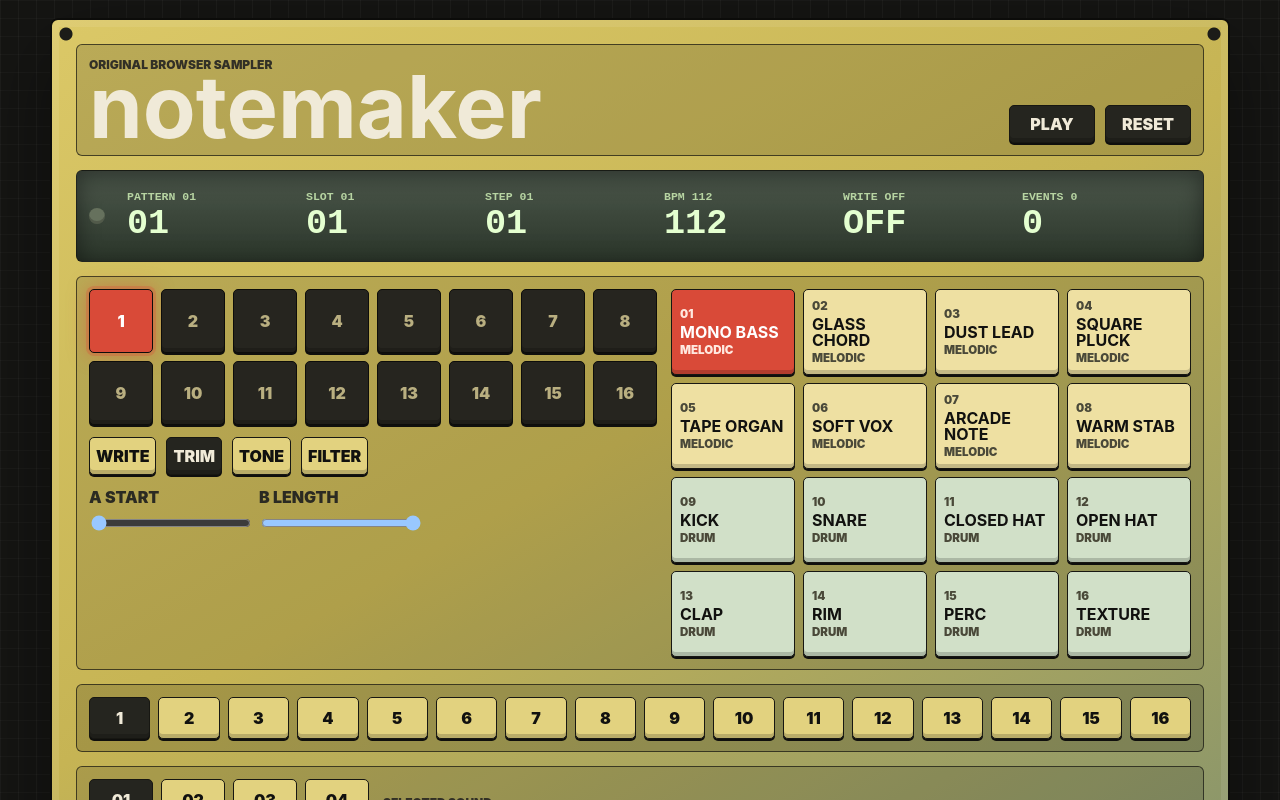
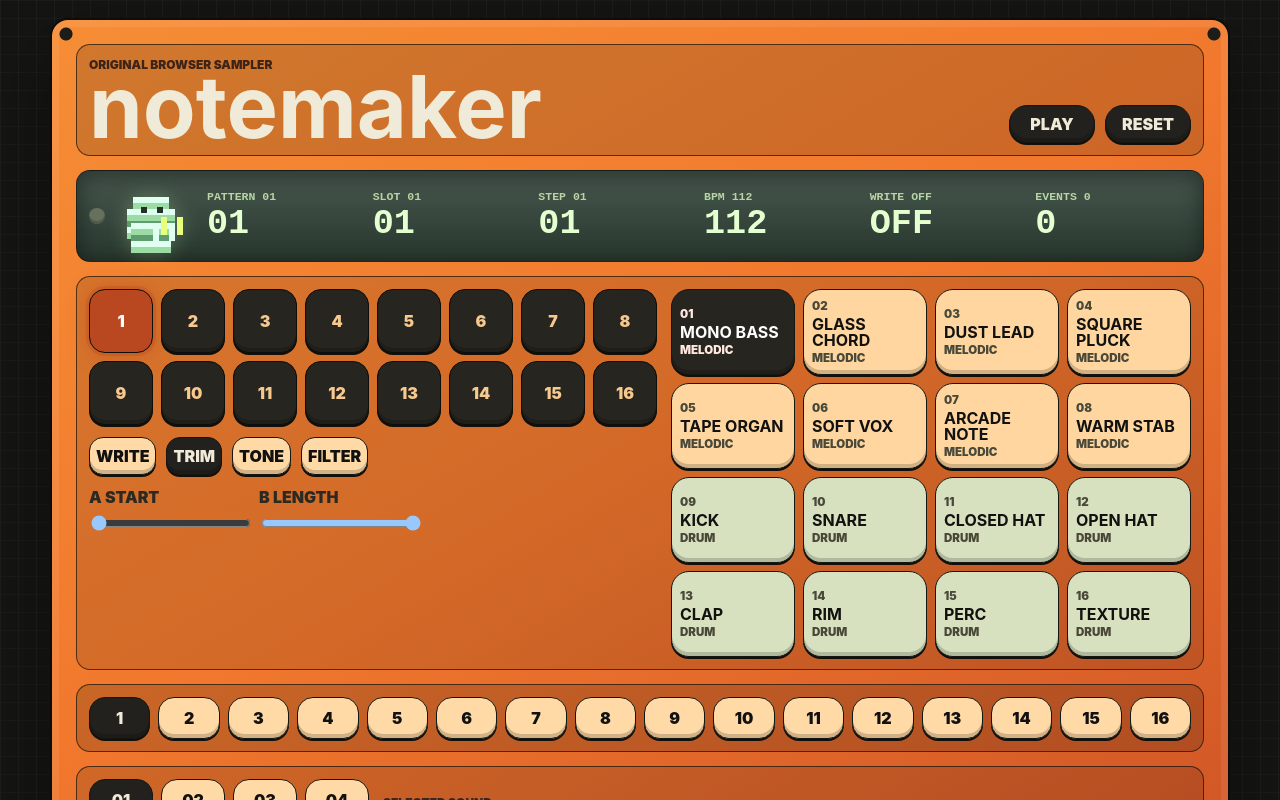
Before and after one commit to DheerajRay/NoteMaker, a React (Vite) app: page / in a window 1280 px wide. Shown: the top 800 px of the page. Built offline with nearby package versions, Linux system fonts and the light colour scheme.

Commit message:
style: warm up sampler device surface

```diff
--- a/src/components/Po33Device.tsx
+++ b/src/components/Po33Device.tsx
@@ -77,6 +77,7 @@ export function Po33Device({
 
         <section className="lcd" aria-label="LCD status">
           <span className={`run-light ${playing ? "is-on" : ""}`} aria-hidden="true" />
+          <PixelSampler playing={playing} stepIndex={activeStep.index} />
           <LcdCell label="pattern" value={format2(project.activePatternId)} />
           <LcdCell label="slot" value={format2(project.activeSlotId)} />
           <LcdCell label="step" value={format2(currentStep + 1)} />
@@ -204,6 +205,24 @@ export function Po33Device({
   );
 }
 
+function PixelSampler({ playing, stepIndex }: { playing: boolean; stepIndex: number }) {
+  return (
+    <div
+      className={`pixel-sampler ${playing ? "is-playing" : ""}`}
+      aria-label="8-bit sample animation"
+      role="img"
+      style={{ "--pixel-step": stepIndex } as React.CSSProperties}
+    >
+      <span className="pixel-row pixel-row-top" />
+      <span className="pixel-row pixel-row-mid" />
+      <span className="pixel-row pixel-row-low" />
+      <span className="pixel-eye pixel-eye-left" />
+      <span className="pixel-eye pixel-eye-right" />
+      <span className="pixel-meter" />
+    </div>
+  );
+}
+
 function LcdCell({ label, value }: { label: string; value: string }) {
   return (
     <div>
--- a/src/styles.css
+++ b/src/styles.css
@@ -5,13 +5,15 @@
   color: #f0ead8;
   --ink: #11110f;
   --paper: #f0ead8;
-  --muted: #9c947f;
-  --panel: #d7c36a;
-  --panel-dark: #25251f;
-  --line: #4f4a37;
-  --lcd: #93a878;
-  --red: #d94a38;
-  --green: #7bd470;
+  --muted: #7d6f5f;
+  --panel: #f18a36;
+  --panel-light: #ffd9a6;
+  --panel-dark: #22211d;
+  --line: #5f3820;
+  --lcd: #7fa37c;
+  --orange: #ef6f2e;
+  --orange-deep: #b9471f;
+  --green: #8ddb83;
   --blue: #62a6d7;
   --shadow: 0 30px 80px rgba(0, 0, 0, 0.38);
 }
@@ -40,8 +42,8 @@ button,
 .file-control {
   min-height: 38px;
   border: 1px solid #171712;
-  border-radius: 5px;
-  background: #e2d27f;
+  border-radius: 14px;
+  background: var(--panel-light);
   color: var(--ink);
   cursor: pointer;
   font-weight: 900;
@@ -52,7 +54,7 @@ button,
 
 button:hover,
 .file-control:hover {
-  background: #f0df8a;
+  background: #ffe4bd;
 }
 
 button:focus-visible,
@@ -91,13 +93,13 @@ h2 {
   gap: 14px;
   padding: clamp(14px, 2vw, 24px);
   border: 2px solid #0c0c0a;
-  border-radius: 8px;
+  border-radius: 18px;
   background:
     radial-gradient(circle at 14px 14px, #1c1c18 0 6px, transparent 7px),
     radial-gradient(circle at calc(100% - 14px) 14px, #1c1c18 0 6px, transparent 7px),
     radial-gradient(circle at 14px calc(100% - 14px), #1c1c18 0 6px, transparent 7px),
     radial-gradient(circle at calc(100% - 14px) calc(100% - 14px), #1c1c18 0 6px, transparent 7px),
-    linear-gradient(150deg, #dbc867 0%, #c6b454 45%, #7d8f70 100%);
+    linear-gradient(150deg, #f68d35 0%, #f1782d 44%, #c94f25 100%);
   box-shadow: var(--shadow), inset 0 0 0 7px rgba(255, 255, 255, 0.08);
 }
 
@@ -107,7 +109,7 @@ h2 {
 .lower-panel,
 .key-bank {
   border: 1px solid rgba(16, 16, 12, 0.68);
-  border-radius: 6px;
+  border-radius: 14px;
 }
 
 .device-header {
@@ -120,7 +122,7 @@ h2 {
 }
 
 .device-eyebrow {
-  color: #323026;
+  color: #3d2418;
   font-size: 0.75rem;
   font-weight: 900;
   text-transform: uppercase;
@@ -140,16 +142,17 @@ h2 {
   min-width: 86px;
   background: var(--panel-dark);
   color: var(--paper);
+  border-radius: 18px;
 }
 
 .lcd {
   min-height: 92px;
   display: grid;
-  grid-template-columns: 28px repeat(6, minmax(88px, 1fr));
+  grid-template-columns: 20px 78px repeat(6, minmax(78px, 1fr));
   gap: 10px;
   align-items: center;
   padding: 12px;
-  background: linear-gradient(180deg, rgba(255, 255, 255, 0.12), rgba(0, 0, 0, 0.18)), #344133;
+  background: linear-gradient(180deg, rgba(255, 255, 255, 0.12), rgba(0, 0, 0, 0.18)), #2f4237;
   color: #e4ffd0;
   font-family: "Courier New", ui-monospace, monospace;
   box-shadow: inset 0 5px 22px rgba(0, 0, 0, 0.45);
@@ -184,6 +187,84 @@ h2 {
   box-shadow: 0 0 20px #e8ff7d;
 }
 
+.pixel-sampler {
+  --pixel-size: 6px;
+  width: 64px;
+  height: 54px;
+  position: relative;
+  image-rendering: pixelated;
+  filter: drop-shadow(0 0 10px rgba(214, 255, 183, 0.26));
+}
+
+.pixel-sampler span {
+  position: absolute;
+  display: block;
+}
+
+.pixel-row {
+  left: 8px;
+  width: 48px;
+  height: 6px;
+  background: #dffff0;
+  box-shadow:
+    0 6px 0 #9ddba4,
+    0 12px 0 #5f9d71,
+    0 18px 0 #dffff0,
+    0 24px 0 #9ddba4;
+}
+
+.pixel-row-top {
+  top: 8px;
+  width: 36px;
+  left: 14px;
+}
+
+.pixel-row-mid {
+  top: 20px;
+}
+
+.pixel-row-low {
+  top: 34px;
+  width: 40px;
+  left: 12px;
+}
+
+.pixel-eye {
+  top: 18px;
+  width: 6px;
+  height: 6px;
+  background: #243126;
+}
+
+.pixel-eye-left {
+  left: 22px;
+}
+
+.pixel-eye-right {
+  left: 38px;
+}
+
+.pixel-meter {
+  right: 0;
+  bottom: 8px;
+  width: 6px;
+  height: 18px;
+  background: #e8ff7d;
+  box-shadow:
+    -8px 6px 0 #dffff0,
+    -16px 0 0 #e8ff7d,
+    -24px 10px 0 #dffff0;
+  transform: translateY(calc((var(--pixel-step) % 4) * -1px));
+}
+
+.pixel-sampler.is-playing {
+  animation: pixel-bounce 0.55s steps(2, end) infinite;
+}
+
+.pixel-sampler.is-playing .pixel-meter {
+  animation: pixel-meter 0.36s steps(3, end) infinite;
+}
+
 .machine-grid {
   display: grid;
   grid-template-columns: minmax(320px, 1fr) minmax(320px, 520px);
@@ -215,19 +296,20 @@ h2 {
   min-height: 0;
   padding: 0;
   background: #26251f;
-  color: #b9af80;
+  color: #f7c98e;
   border-color: #0d0d0b;
+  border-radius: 16px;
 }
 
 .step-key.has-trigger {
-  background: #efdd86;
+  background: #ffd090;
   color: var(--ink);
 }
 
 .step-key.is-current {
-  background: var(--red);
+  background: var(--orange-deep);
   color: white;
-  box-shadow: 0 0 0 3px rgba(217, 74, 56, 0.28), 0 0 20px rgba(217, 74, 56, 0.5);
+  box-shadow: 0 0 0 3px rgba(185, 71, 31, 0.28), 0 0 20px rgba(185, 71, 31, 0.52);
 }
 
 .mode-row button[aria-pressed="true"],
@@ -263,11 +345,12 @@ h2 {
   align-content: center;
   padding: 8px;
   text-align: left;
-  background: #eee0a2;
+  background: #ffd6a0;
+  border-radius: 18px;
 }
 
 .slot-pad:nth-child(n + 9) {
-  background: #d1e0c8;
+  background: #d7e1bf;
 }
 
 .slot-pad span,
@@ -282,7 +365,7 @@ h2 {
 }
 
 .slot-pad.is-selected {
-  background: var(--red);
+  background: #26251f;
   color: white;
 }
 
@@ -301,6 +384,7 @@ h2 {
 .pattern-bank button {
   min-height: 42px;
   padding: 0;
+  border-radius: 16px;
 }
 
 .lower-panel {
@@ -339,6 +423,31 @@ h2 {
   padding: 0 12px;
 }
 
+@keyframes pixel-bounce {
+  0%,
+  100% {
+    transform: translateY(0);
+  }
+
+  50% {
+    transform: translateY(-4px);
+  }
+}
+
+@keyframes pixel-meter {
+  0% {
+    height: 12px;
+  }
+
+  50% {
+    height: 28px;
+  }
+
+  100% {
+    height: 18px;
+  }
+}
+
 .file-control input {
   position: absolute;
   inset: 0;
@@ -366,7 +475,7 @@ h2 {
   }
 
   .lcd {
-    grid-template-columns: 22px repeat(3, minmax(0, 1fr));
+    grid-template-columns: 22px 70px repeat(3, minmax(0, 1fr));
   }
 
   .slot-bank {
```
Also changed, not shown: 2 other files (tests, documents, lock files or other folders).
